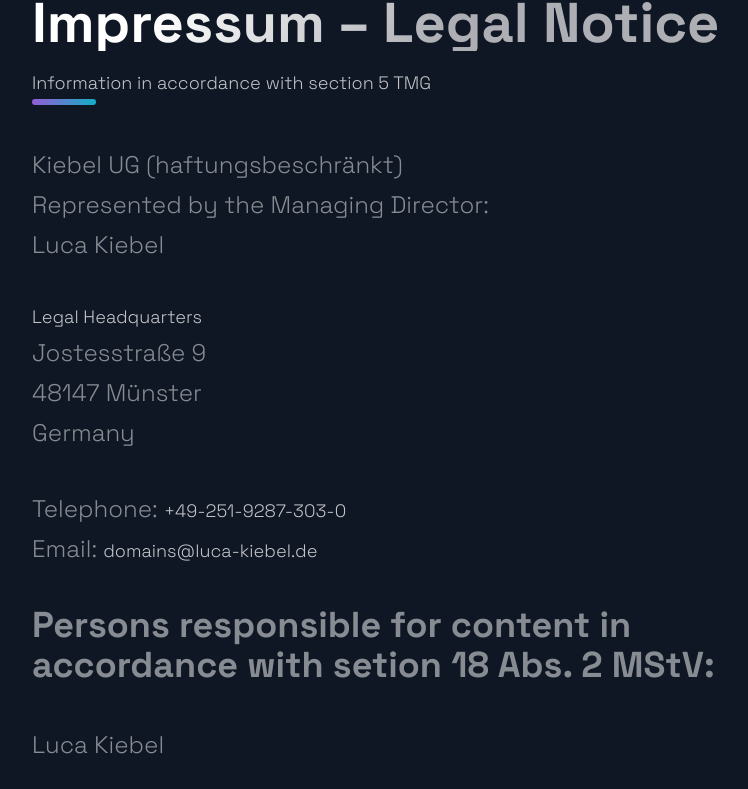
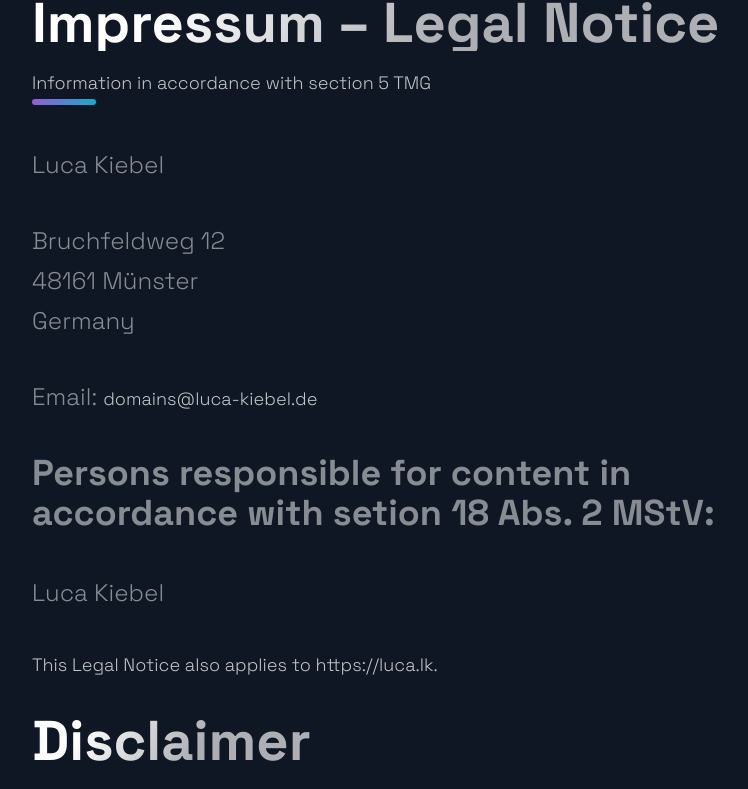
Before and after one commit to lucakiebel/website, a Next.js app: page /legal-notice in a window 1280 px wide. Shown: the part 674-1463 px from the top of the page, without its empty margins (88-836 px from the left). Built offline with nearby package versions, Linux system fonts and the light colour scheme.

Commit message:
Update imprint information and address
Updated address and removed managing director information.

```diff
--- a/src/components/Imprint/Imprint.js
+++ b/src/components/Imprint/Imprint.js
@@ -12,20 +12,14 @@ const Imprint = () => {
         <SectionDivider />
         <SectionText>
         <br />
-            Kiebel UG (haftungsbeschränkt)<br />
-            Represented by the Managing Director:<br />
             Luca Kiebel
         </SectionText>
-        <SectionSubText>
-            Legal Headquarters
-        </SectionSubText>
         <SectionText>
-        Jostesstraße 9<br />
-            48147 Münster<br />
+        Bruchfeldweg 12<br />
+            48161 Münster<br />
             Germany
         </SectionText>
         <SectionText>
-            Telephone: <LinkItem href="tel:004925192873030">+49-251-9287-303-0</LinkItem> <br />
             Email: <LinkItem href="mailto:domains@luca-kiebel.de">domains@luca-kiebel.de</LinkItem>
         </SectionText>
         <SectionText>
```
